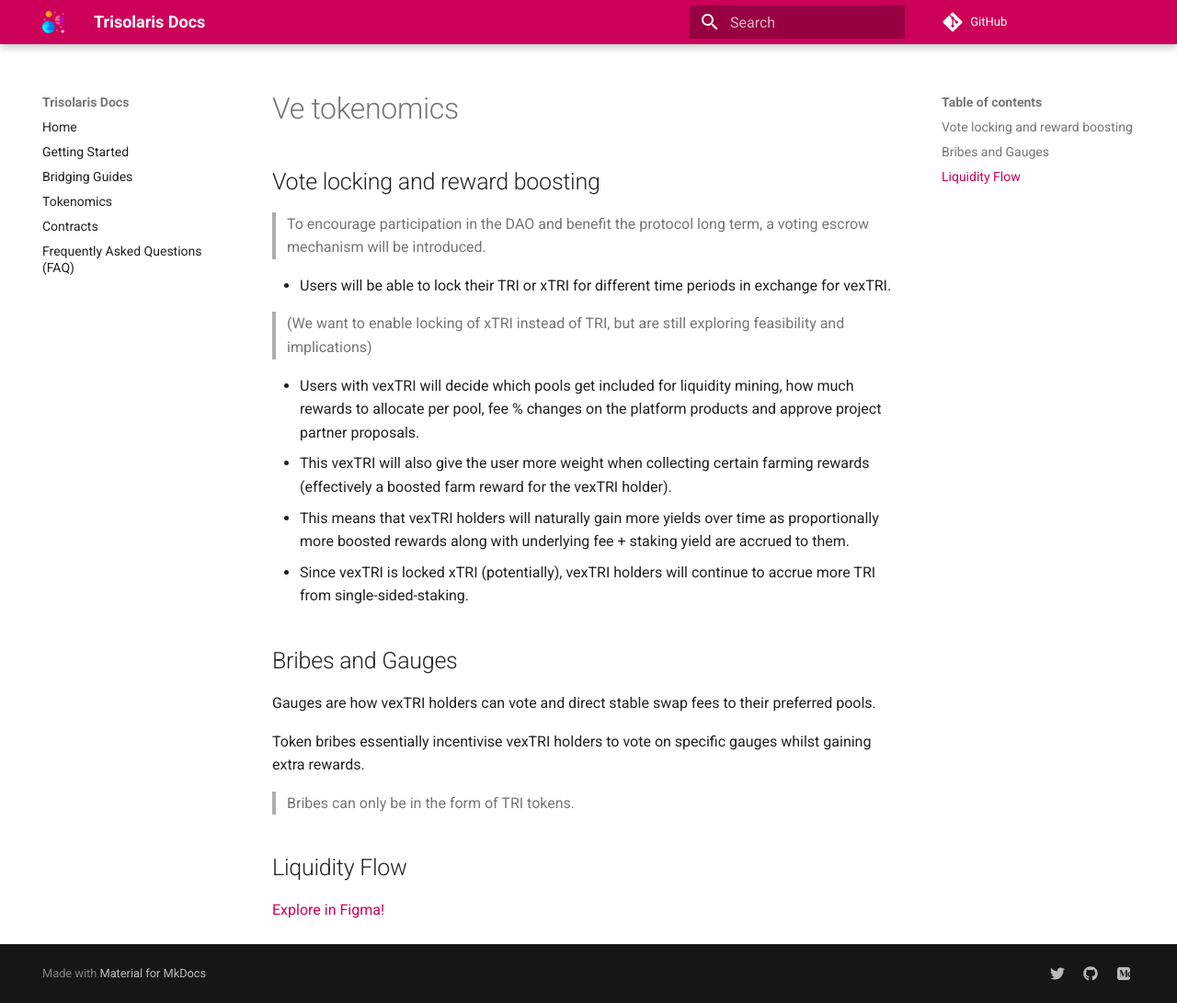
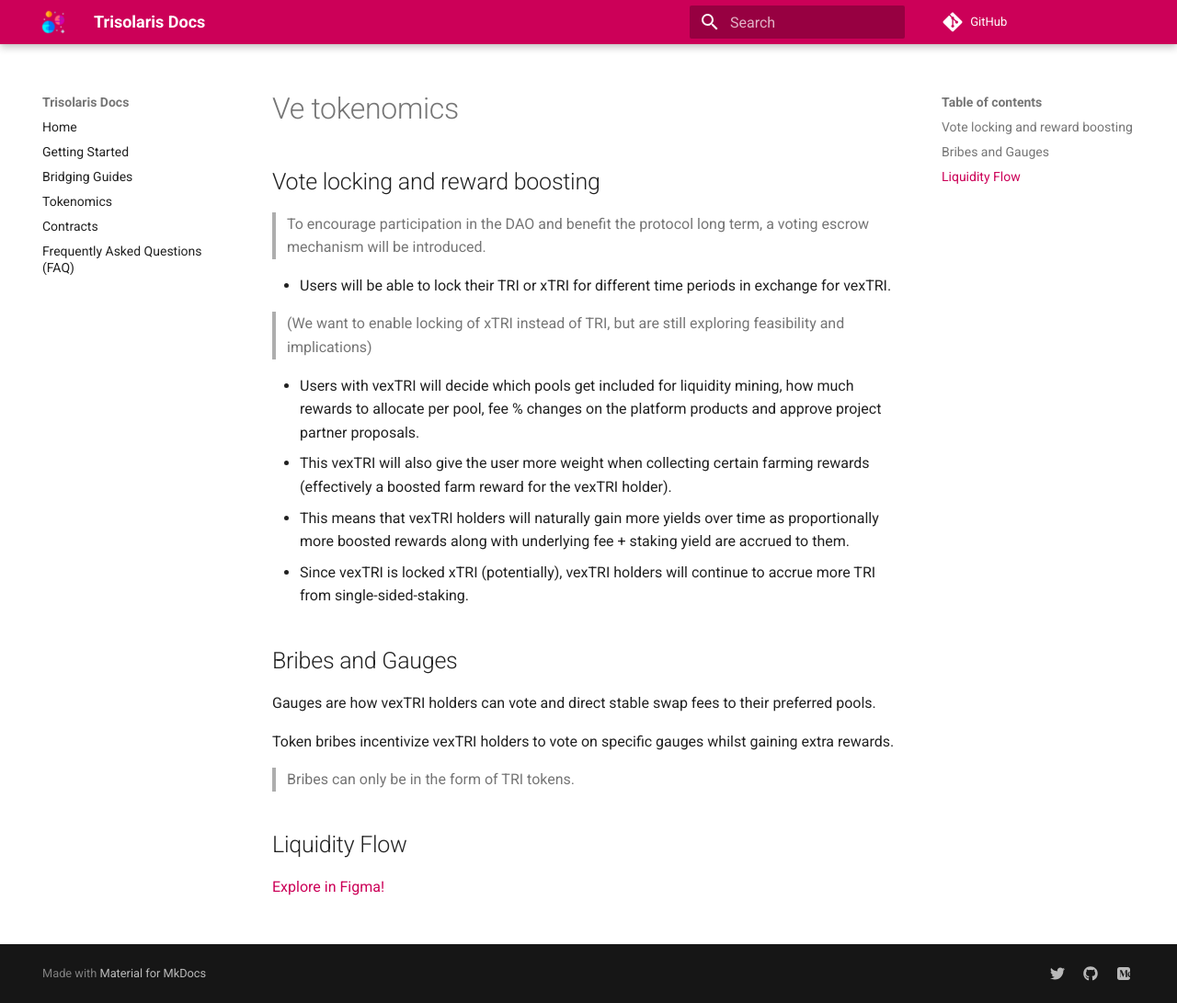
Before and after one commit to trisolaris-labs/docs, an MkDocs documentation site: the page built from docs/ve-tokenomics.md, in a window 1280 px wide and 1091 px high. Shown: the whole window at 92% size. Built offline with MkDocs 1.6.1 and Material for MkDocs 9.7.7, drawn with Linux system fonts in a browser that asks for light colours; comment, search, counter and statistics services are not loaded; old or Windows-style settings are respelled for this version of MkDocs.

Commit message:
specialist prune word suggestion
Co-authored-by: specialist0x <94581898+specialist0x@users.noreply.github.com>

```diff
--- a/docs/ve-tokenomics.md
+++ b/docs/ve-tokenomics.md
@@ -15,7 +15,7 @@
 
 Gauges are how vexTRI holders can vote and direct stable swap fees to their preferred pools.
 
-Token bribes essentially incentivise vexTRI holders to vote on specific gauges whilst gaining extra rewards.
+Token bribes incentivize vexTRI holders to vote on specific gauges whilst gaining extra rewards.
 
 > Bribes can only be in the form of TRI tokens.
 
```
